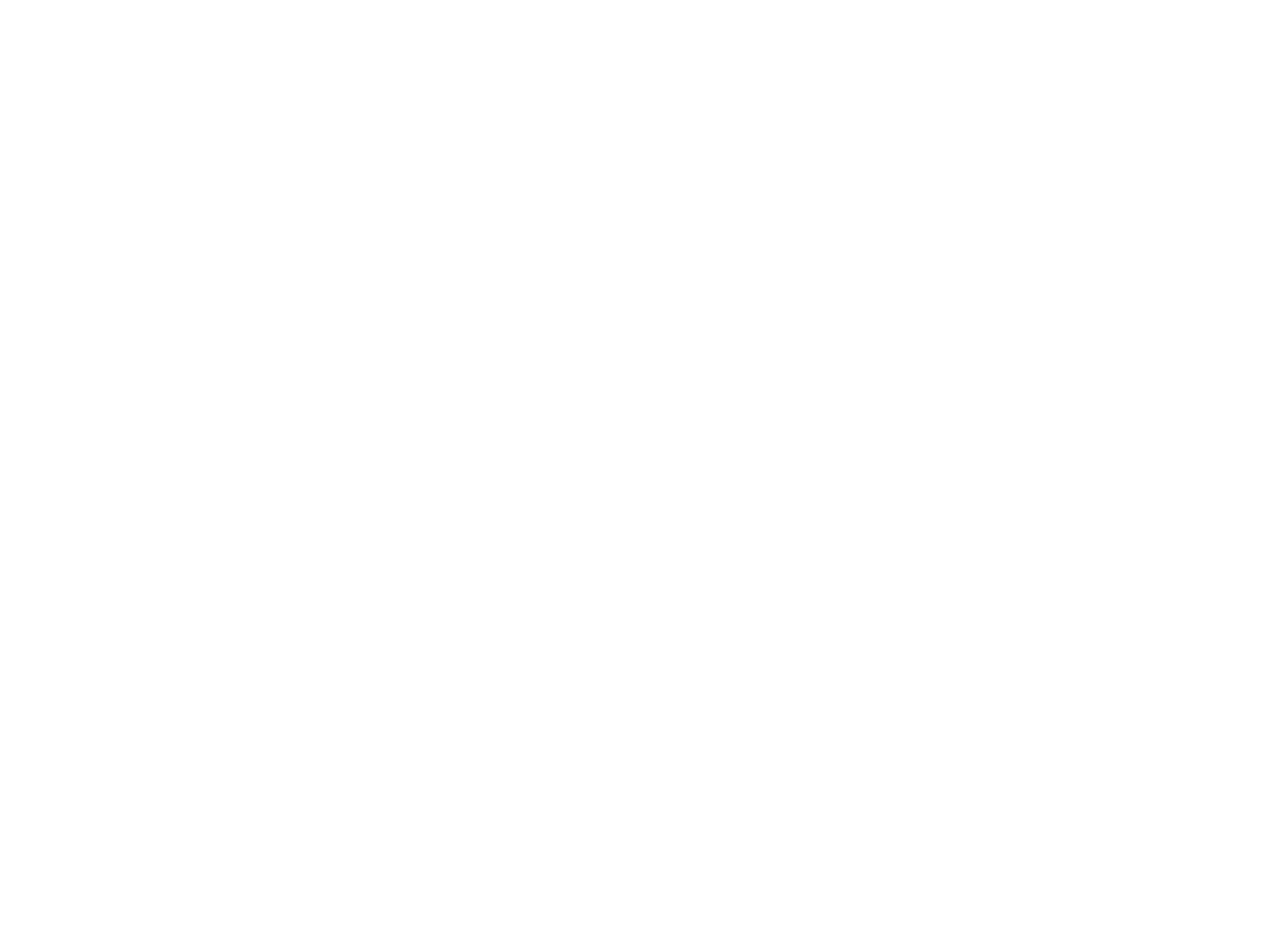
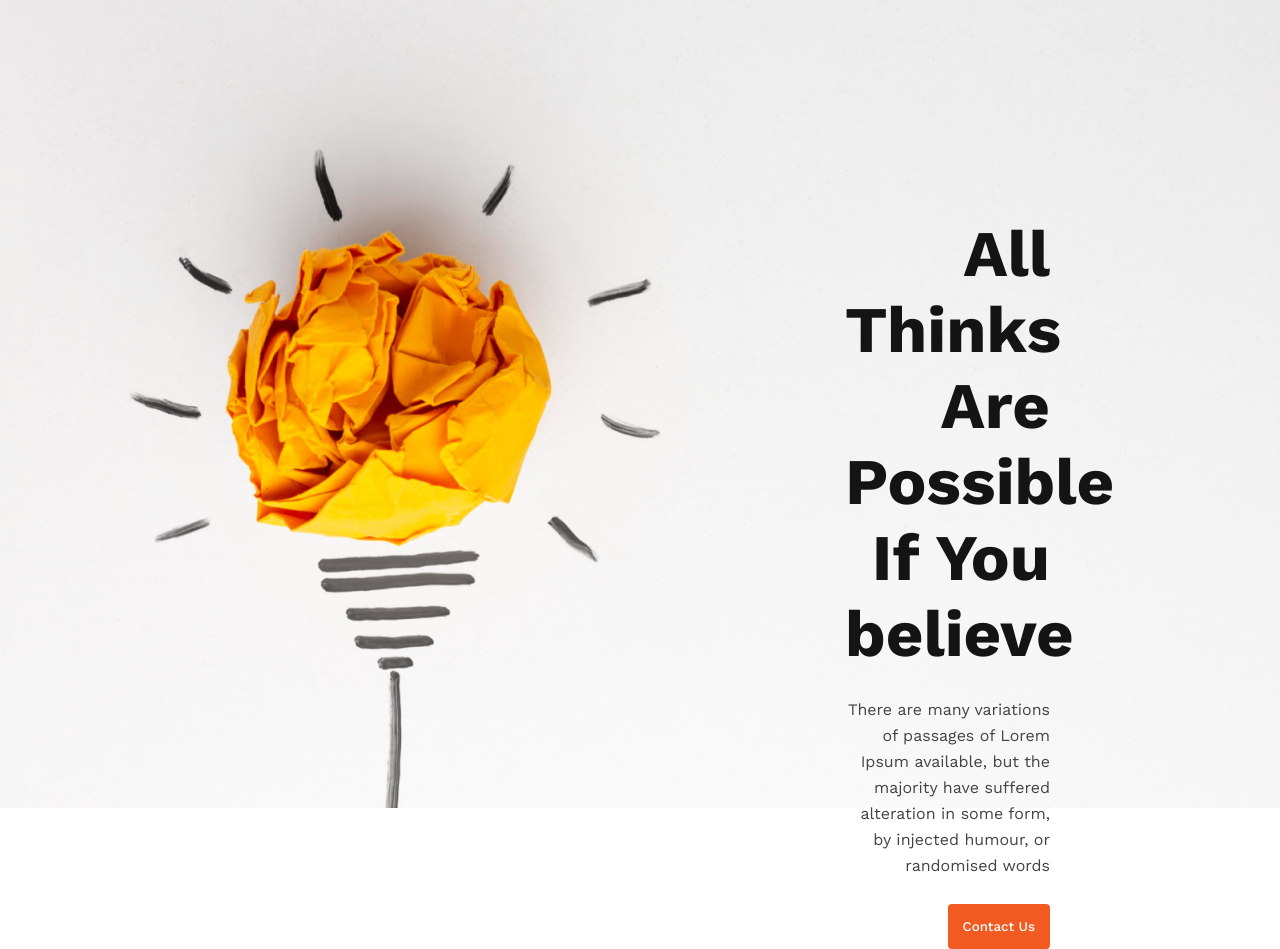
Before and after one commit to Mamun128169/new-year-new-me-project1, a plain HTML site: page index.html in a window 1280 px wide. Before the commit the page ends 800 px from the top, so only its background shows below. Drawn offline with nearby package versions, Linux system fonts and the light colour scheme.

Commit message:
the header section done

```diff
--- a/index.html
+++ b/index.html
@@ -7,6 +7,20 @@
     <link rel="stylesheet" href="./styles/style.css">
 </head>
 <body>
+    <header>
+       <div class="header-content">
+        <div class="text">
+            <h2 class="text-title">All Thinks Are <br> Possible If You <br> believe</h2>
+            <p class="text-description">There are many variations of passages of Lorem Ipsum available, but the majority have suffered alteration in some form, by injected humour, or randomised words</p>
+            <button class="btn-primary">Contact Us</button>
+        </div>
+       </div>
+    </header>
+    <main>
 
+    </main>
+    <footer>
+
+    </footer>
 </body>
 </html>
--- a/styles/style.css
+++ b/styles/style.css
@@ -0,0 +1,50 @@
+@import url('https://fonts.googleapis.com/css2?family=Open+Sans:wght@400;500;700;800&family=Work+Sans:wght@400;500;700&display=swap');
+
+* {
+    margin: 0;
+    padding: 0;
+    box-sizing: border-box;
+    font-family: 'Work Sans', sans-serif;
+}
+
+/* header Section styles */
+
+.header-content {
+    width: 100%;
+    height: 808px;
+    position: relative;
+    background: url("../images/banner/banner1.png");
+    padding: 20px;
+}
+
+.text {
+    max-width: 525px;
+    text-align: right;
+    position: absolute;
+    top: 216px;
+    right: 230px;
+    left: 845px;
+}
+
+.text-title {
+    color: #151414;
+    font-size: 65px;
+    font-weight: 700px;
+}
+
+.text-description {
+    color: #444343;
+    font-size: 16px;
+    font-weight: 400;
+    line-height: 26px;
+    margin: 25px 0;
+}
+
+.btn-primary {
+    background: #F15B22;
+    border-radius: 4px;
+    padding: 15px;
+    border: none;
+    color: white;
+    font-weight: 500;
+}
```
